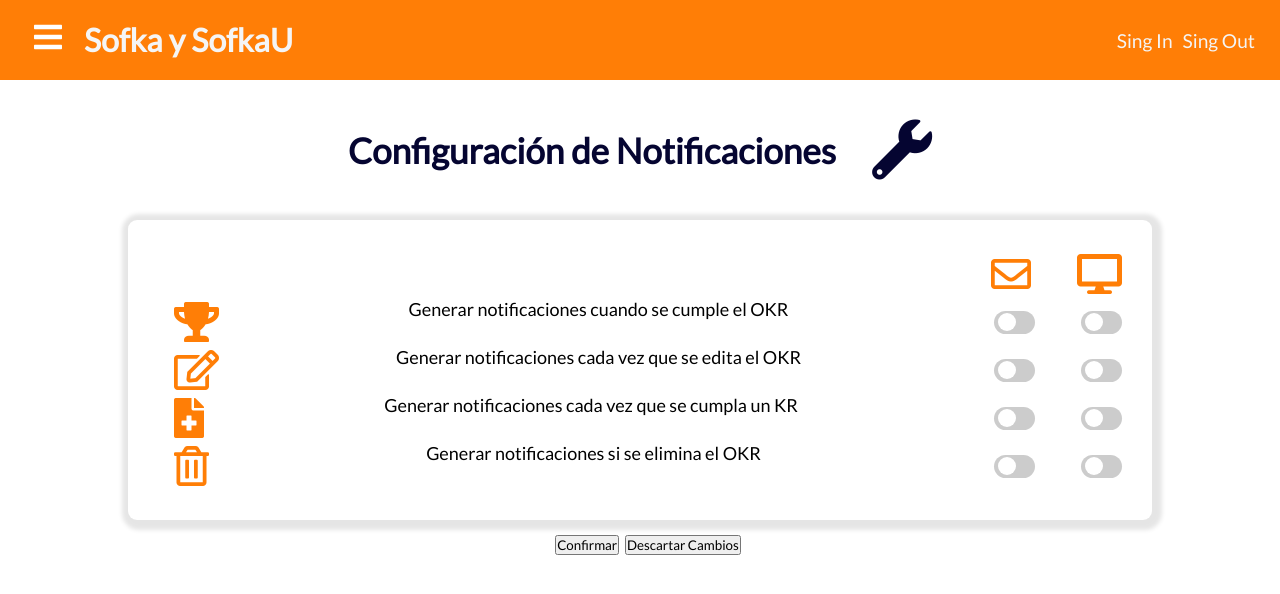
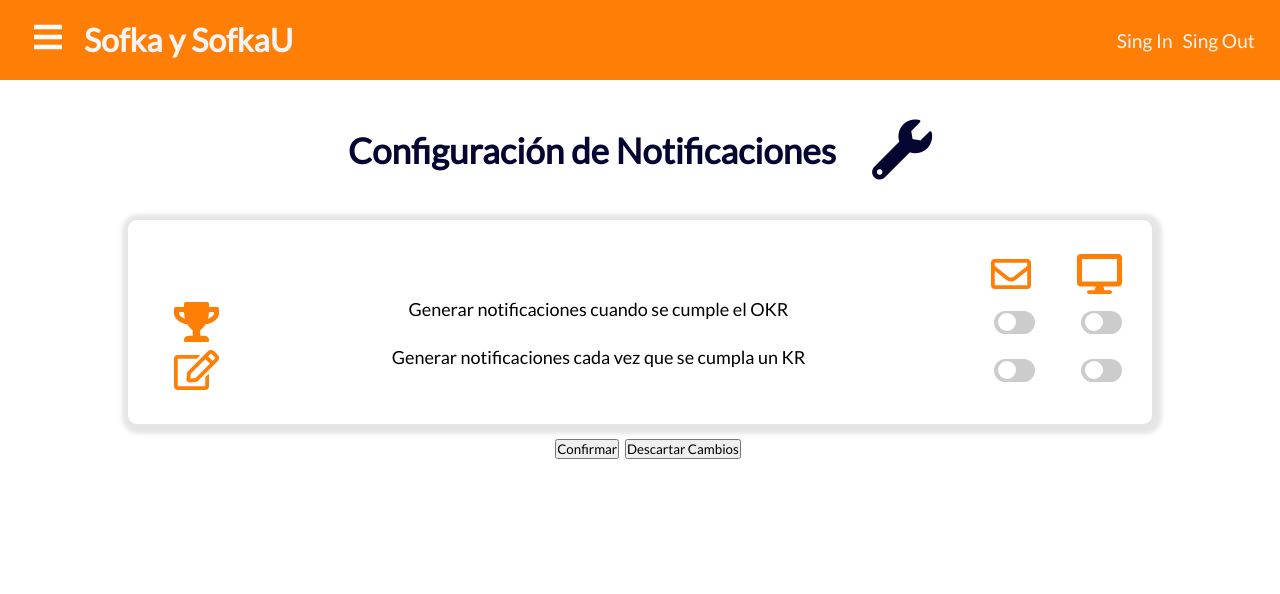
Before and after one commit to OscarLopera/sofka-okr-front-git, a React (Create React App) app: page /configNotifications in a window 1280 px wide. Shown: the top 594 px of the page. Built offline with nearby package versions, Linux system fonts and the light colour scheme.

Commit message:
Eliminación de 2 items de configuración ya que no son requeridos

```diff
--- a/src/pages/confignotification/ConfigNotification.js
+++ b/src/pages/confignotification/ConfigNotification.js
@@ -52,24 +52,6 @@
 					<span>
 						<i class="far fa-edit"></i>
 					</span>
-					<p>Generar notificaciones cada vez que se edita el OKR</p>
-					<div className="active-options">
-						<div className="email">
-							<label className="switch">
-								<input type="checkbox" id = "mailEditOkr"/>
-								<span className="slider round"></span>
-							</label>
-						</div>
-						<label className="switch">
-							<input type="checkbox" id = "notiEditOkr"/>
-							<span className="slider round"></span>
-						</label>
-					</div>
-				</div>
-				<div className="option-item">
-					<span>
-						<i class="fas fa-file-medical"></i>
-					</span>
 					<p>Generar notificaciones cada vez que se cumpla un KR</p>
 					<div className="active-options">
 						<div className="email">
@@ -80,24 +62,6 @@
 						</div>
 						<label className="switch">
 							<input type="checkbox" id = "notiFullOk" />
-							<span className="slider round"></span>
-						</label>
-					</div>
-				</div>
-				<div className="option-item">
-					<span>
-						<i class="far fa-trash-alt"></i>
-					</span>
-					<p>Generar notificaciones si se elimina el OKR</p>
-					<div className="active-options">
-						<div className="email">
-							<label className="switch">
-								<input type="checkbox" id = "mailDeleteOkr" />
-								<span className="slider round"></span>
-							</label>
-						</div>
-						<label className="switch">
-							<input type="checkbox" id = "notiDeleteOkr"/>
 							<span className="slider round"></span>
 						</label>
 					</div>
```
